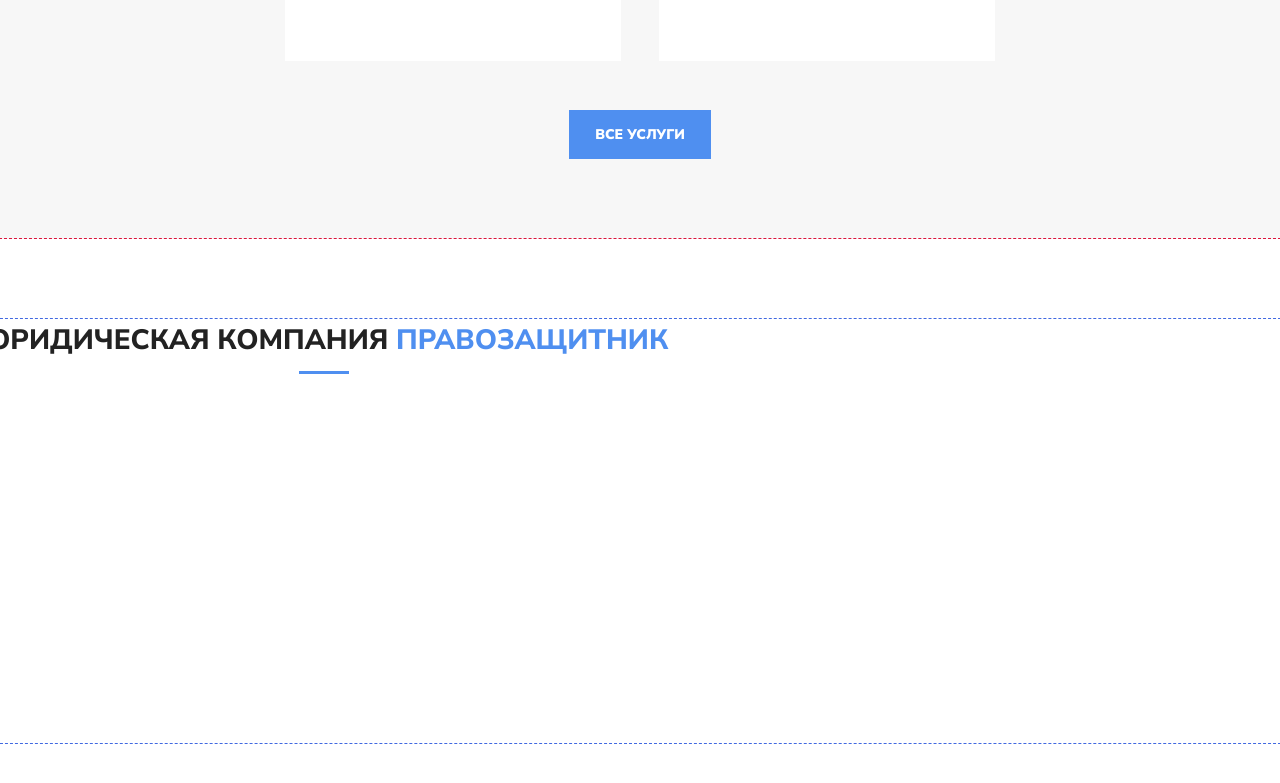
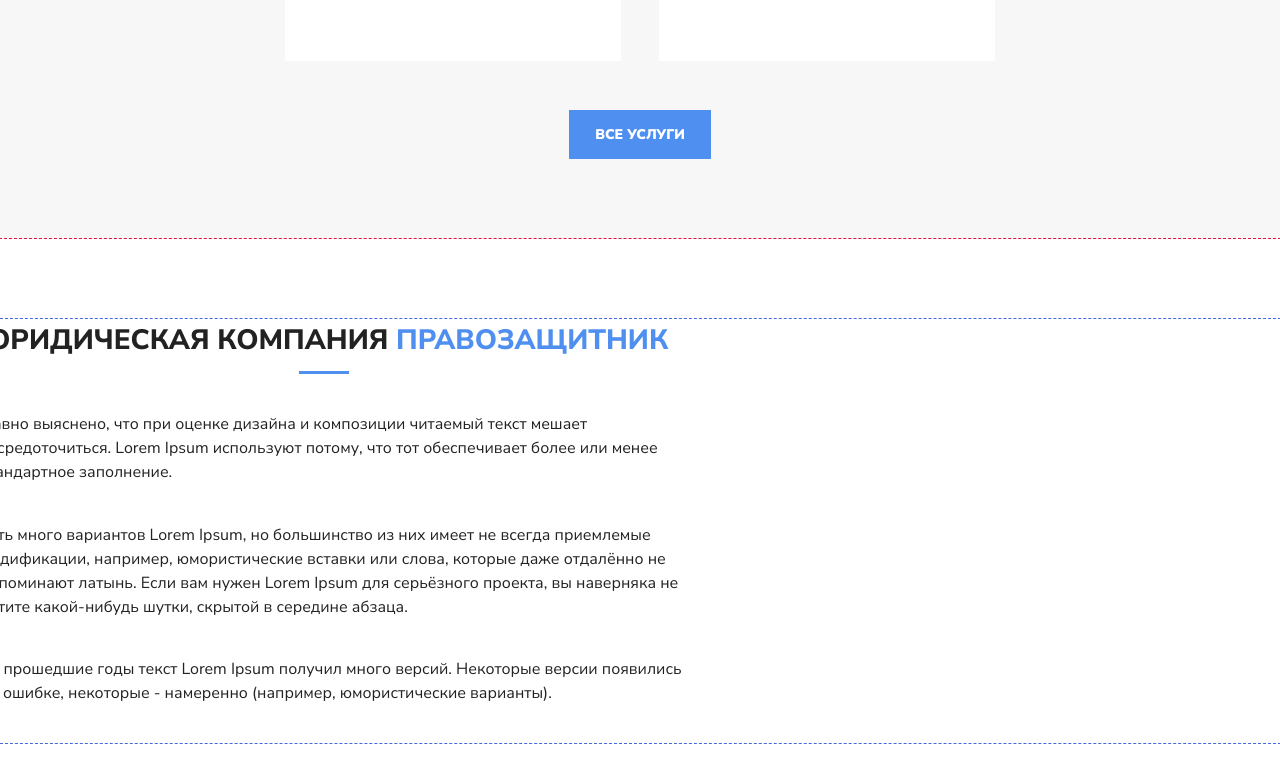
Before and after one commit to mash9000/lawyer_website, a React (Vite) app: page / in a window 1280 px wide. Shown: the part 1841-2624 px from the top of the page. Built offline with nearby package versions, Linux system fonts and the light colour scheme.

Commit message:
feat, style: параграфы готовы

```diff
--- a/src/App.tsx
+++ b/src/App.tsx
@@ -11,6 +11,7 @@
 import './styles/about-us/__content/about-us__content.scss';
 import './styles/about-us/__heading/about-us__heading--blue-span.scss';
 import './styles/about-us/__heading/about-us__heading.scss';
+import './styles/about-us/__description/about-us__description.scss';
 
 import {
     PageSectionHeading
@@ -69,6 +70,21 @@
                     <PageSectionHeading title={
                         <>Юридическая компания <span
                             className="about-us__heading--blue-span">правозащитник</span></>}/>
+                    <p className='about-us__description'>Давно выяснено, что при
+                        оценке дизайна и композиции читаемый текст мешает
+                        сосредоточиться. Lorem Ipsum используют потому, что тот
+                        обеспечивает более или менее стандартное заполнение.</p>
+                    <p className='about-us__description'>Есть много вариантов
+                        Lorem Ipsum, но большинство из них имеет не всегда
+                        приемлемые модификации, например, юмористические вставки
+                        или слова, которые даже отдалённо не напоминают латынь.
+                        Если вам нужен Lorem Ipsum для серьёзного проекта, вы
+                        наверняка не хотите какой-нибудь шутки, скрытой в
+                        середине абзаца.</p>
+                    <p className='about-us__description'>За прошедшие годы текст
+                        Lorem Ipsum получил много версий. Некоторые версии
+                        появились по ошибке, некоторые - намеренно (например,
+                        юмористические варианты).</p>
                 </div>
             </div>
         </>
--- a/src/styles/_text-formatter.scss
+++ b/src/styles/_text-formatter.scss
@@ -238,6 +238,14 @@
     line-height: 120%;
     color: map.get(colors.$mainColors, 'colors-black-text');
     text-align: center;
+  } @else if ($element == 'about-us-description') {
+    @include universal-text-formatter;
+    font: {
+      weight: 400;
+      size: 16px;
+    }
+    line-height: 150%;
+    color: map.get(colors.$mainColors, 'colors-black-text');
   } @else {
     @error 'неверно указан стилизуемый элемент ("#{$element}")';
   }
--- /dev/null
+++ b/src/styles/about-us/__description/about-us__description.scss
@@ -0,0 +1,6 @@
+@use '../../../styles/text-formatter' as tf;
+
+.about-us__description {
+  width: 720px;
+  @include tf.text-formatter('about-us-description');
+}
```
